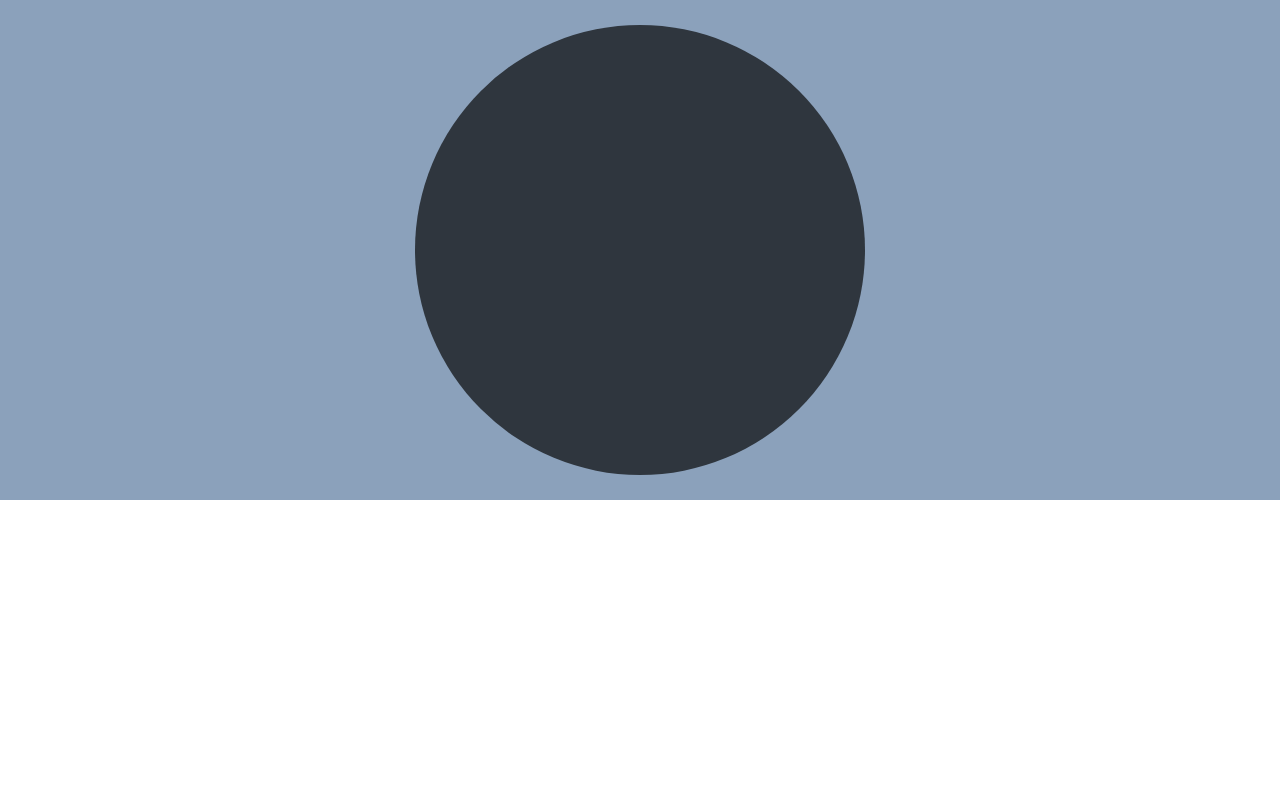
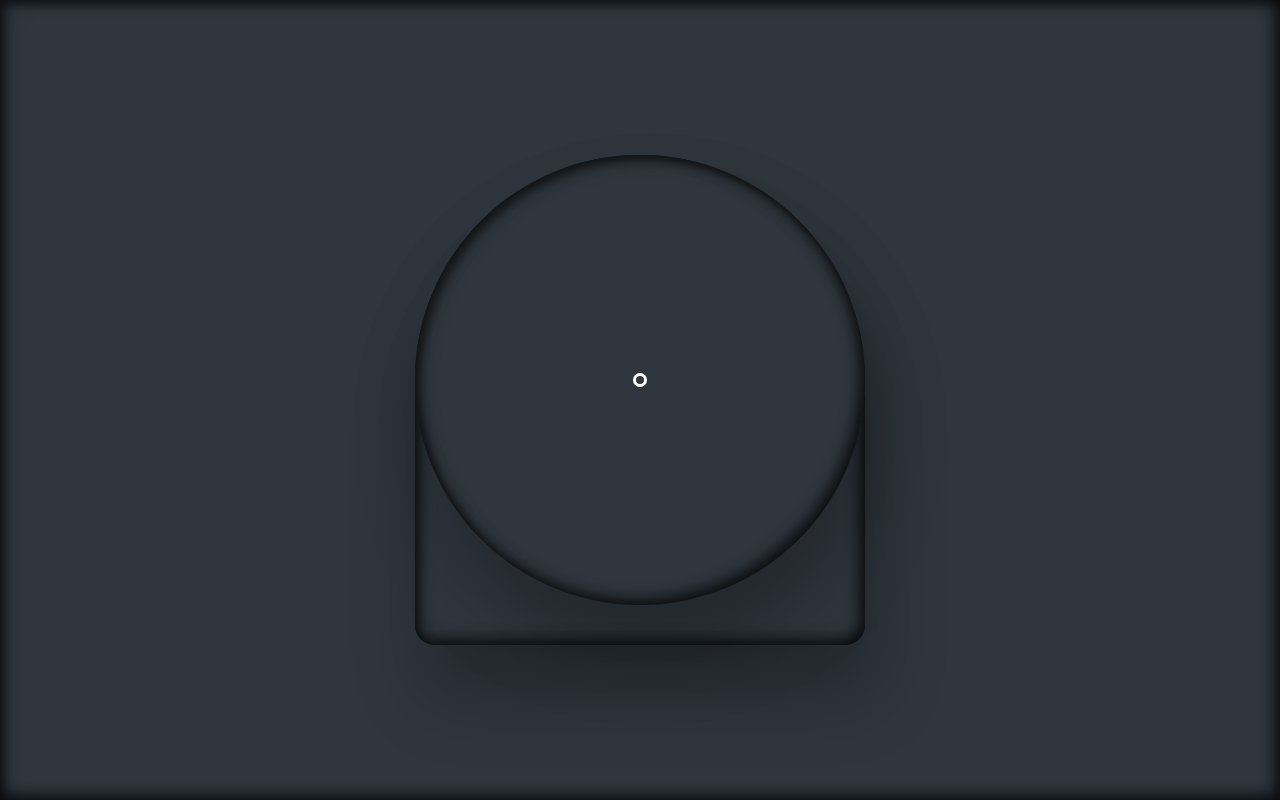
Before and after one commit to rashaduldev/Digital-clock, a plain HTML site: page index.html in a window 1280 px wide. Drawn offline with Linux system fonts and the light colour scheme.

Commit message:
style change

```diff
--- a/index.html
+++ b/index.html
@@ -8,7 +8,7 @@
     <link rel="stylesheet" href="style.css">
     <!-- <link rel="icon" href=""> -->
 </head>
-<body>
+<body class="bodyy">
     <div class="container">
         <div class="clock">
 
--- a/style.css
+++ b/style.css
@@ -5,16 +5,34 @@
 }
 
 boby{
-    background:#2f363e;
+
     min-height: 100vh;
 }
-.container{
-    background:#8ba1bb;
+.bodyy{
+    background:#2f363e;
     display: flex;
     justify-content: center;
     align-items: center;
-    min-height: 500px;
+    min-height: 100vh;
+    box-shadow: 10px 50px 70px rgba(0,0,0,0.25),
+    inset 5px 5px 10px rgba(0,0,0,0.5),
+    inset 5px 5px 20px rgba(0,0,0,0.2),
+    inset -5px -5px 15px rgba(0,0,0,0.75);
+}
+.container{
+    background:#2f363e;
     position: relative;
+    /* min-height: 500px; */
+    border-radius: 20px;
+    border-top-left-radius: 225px;
+    border-top-right-radius: 225px;
+    box-shadow: 10px 50px 70px rgba(0,0,0,0.25),
+    inset 5px 5px 10px rgba(0,0,0,0.5),
+    inset 5px 5px 20px rgba(0,0,0,0.2),
+    inset -5px -5px 15px rgba(0,0,0,0.75);
+    display: flex;
+    justify-content: center;
+    align-items: center;
 
 }
 .clock{
@@ -26,7 +44,20 @@ boby{
     border-radius: 50%;
     box-shadow: 10px 50px 70px rgba(0,0,0,0.25),
     inset 5px 5px 10px rgba(0,0,0,0.5),
-    inset 5px 5px rgba(0,0,0,0.2),
+    inset 5px 5px 20px rgba(0,0,0,0.2),
+    inset -5px -5px 15px rgba(0,0,0,0.75);
+    display: flex;
+    justify-content: center;
+    align-items: center;
+    margin-bottom: 40px;
+}
 
-    ;
+.clock::before{
+    content: '';
+    position: absolute;
+    width: 8px;
+    height: 8px;
+    background: #2f363e;
+    border: 3px solid #fff;
+    border-radius: 50%;
 }
```
